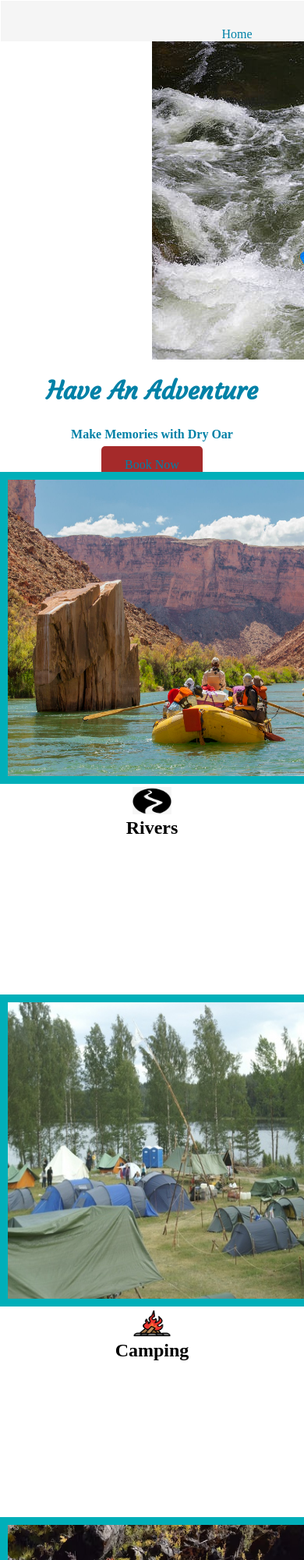
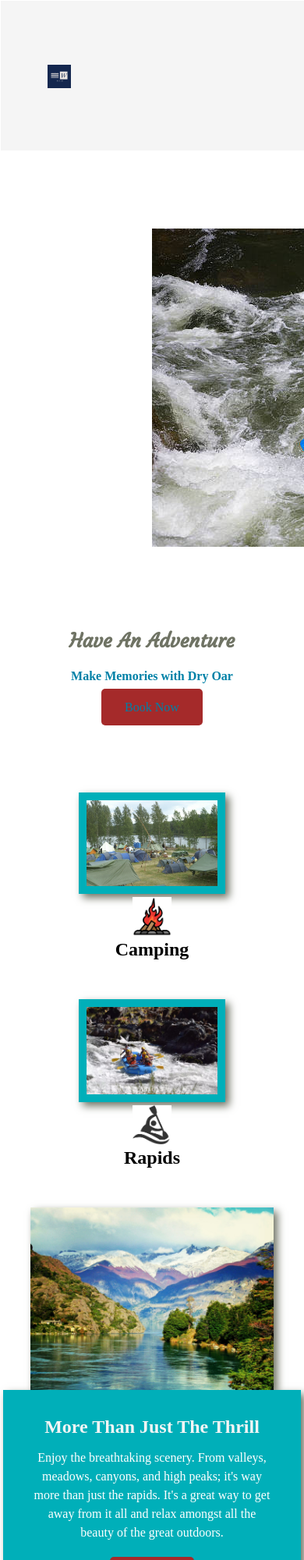
Before and after one commit to Emmyakeh/Wdd130, a plain HTML site: page wwr/index.html in a window 390 px wide. Shown: the top 2000 px of the page at 78% size. Drawn offline with Linux system fonts and the light colour scheme.

Commit message:
Update12

```diff
--- a/wwr/index.html
+++ b/wwr/index.html
@@ -38,23 +38,23 @@
     </section>
 </div>
 <main class="home-grid">
-  <section class="rivers-card">
-    <img class="card-img" src="images/GettyImages-484781277-5c5af66ac9e77c000102d261.jpg" width="500" height="400" alt="river in forest">
-    <img class="icon" src="images/13-139575_png-file-river-icon-white.png" width="40" height="35" alt="river icon">
-    <h2>Rivers</h2>
+   <!--<section class="rivers-card">
+    <img class="card-img" src="images/GettyImages-484781277-5c5af66ac9e77c000102d261.jpg"  alt="river in forest">
+    <img class="icon" src="images/13-139575_png-file-river-icon-white.png"  alt="river icon">
+    <h2>Rivers</h2> -->
 </section>
 <section class="camping-card">
-    <img class="card-img" src="images/camp1.jpg" width="500" height="400" alt="tent in mountains">
-    <img class="icon" src="images/download.png" width="40" height="35" alt="fire icon">
+    <img class="card-img" src="images/camp1.jpg" alt="tent in mountains">
+    <img class="icon" src="images/download.png"  alt="fire icon">
     <h2>Camping</h2>
 </section>
 <section class="rapids-card">
-    <img class="card-img" src="images/Pigeon-Point-Half-Day-image-1.avif" width="500" height="400" alt="rafting boat">
-    <img class="icon" src="images/paddle.png" width="40" height="35" alt="oars icon">
+    <img class="card-img" src="images/Pigeon-Point-Half-Day-image-1.avif"  alt="rafting boat">
+    <img class="icon" src="images/paddle.png"  alt="oars icon">
     <h2>Rapids</h2>
 </section>
 <div id = 'background'></div>
-<img class="mountains" src="images/andes-beautiful-view-qhd.jpg" width = "500" height="400" alt="Misty mountains">
+<img class="mountains" src="images/andes-beautiful-view-qhd.jpg"  alt="Misty mountains">
 <section class="msg">
     <h2>More Than Just The Thrill</h2>
     <p>Enjoy the breathtaking scenery. From valleys, meadows, canyons, and high peaks; it's way more than just the rapids.
--- a/wwr/styles/style.css
+++ b/wwr/styles/style.css
@@ -6,6 +6,12 @@ nav a{text-align: center;
     padding: 35px;
 
 }
+
+nav{display: flex;
+    justify-content: space-around ;
+
+}
+
 
 main section{text-align: center;
 
@@ -28,6 +34,7 @@ h4{text-align: center;
 }
 
 #background { height: 725px;
+    margin-top: 100px;
 }
 
 
@@ -37,7 +44,15 @@ h4{text-align: center;
     width: 1000px;
 }
 
+
+#hero-msg{ grid-column:2/3;
+    grid-row: 1/2;
+    margin-top: 100px;
+
+}
+
 #hero-msg h1, #hero-msg h4{ text-align: center;
+
 }
 
 
@@ -49,6 +64,9 @@ body {
 
 header {
     background-color: whitesmoke;
+    display: grid;
+    grid-template-columns: 150px auto;
+    margin-bottom: 100px;
 }
 
 nav a:hover {
@@ -60,11 +78,11 @@ nav a:hover {
     color: #0081a7;
     font-family: 'Courgette', 'Roboto' ,sans-serif ;
     font-size: 2em;
-    margin-top: 15px;
+    margin-top: 100px;
 
 }
 
-h2{margin: 0;
+h2{ margin: 0;
 
 }
 
@@ -78,23 +96,44 @@ h2{margin: 0;
     border-radius: 5px ;
 }
 
-.card-img{border: 10px solid #00afb9;
+.card-img{
+    border: 10px solid #00afb9;
+    transition: transform .5s;
+    box-shadow: 5px 5px 10px #6f7364;
+    width: 80%;
+
+}
+
+.card-img:hover{
+    opacity: .6;
+    transform: scale(1.1);
+}
 
 
-}
+
+
 .book:hover, .join:hover{background-color: black;
     color: #0081a7;
 }
 
 #background {
     background-color: rgb(97, 113, 94);
+
 }
 
-.msg{background-color: #00afb9;
+
+
+.msg{
+    background-color: #00afb9;
     line-height: 1.5em;
     padding: 35px;
+    margin-top: 100px;
+    box-shadow: 5px 5px 10px #6f7364;
+    grid-column: 6/10 ;
+    grid-row: 6/7 ;
+}
 
-}
+
 
 .msg h2{color: whitesmoke
     ;}
@@ -106,6 +145,9 @@ h2{margin: 0;
 footer {background-color: #00afb9;
     color: white;
     margin-top: 200px;
+    display: flex;
+    justify-content: space-around;
+    align-items: center;
 
 }
 
@@ -128,15 +170,103 @@ footer .social img{
 #hero-img{width: 100;
 }
 
+#hero{display: grid;
+    grid-template-columns: 1fr 3fr 1fr;
+    margin-top: -100px;
+
+}
+
+#hero-box {
+    grid-column: 1/4;
+    grid-row: 1/3;
+    z-index: -1;
+}
+
 .logo { width: 30px ;
     height: 10;
 }
 
 #logo_link {
     padding-top: 5px;
+    justify-self: center;
+    align-self: center;
 }
 
-.river-card, .camping-card, .rapids-card {
-    margin: 200px 0;
+
+.home-grid{ display: grid;
+    margin-top: 100px;
+    grid-template-columns: 3fr 1fr 1fr ;
 
 }
+
+
+
+
+/*.river-card{
+    grid-column: 2/4;
+    grid-row: 2/3 ;
+} */
+.camping-card {
+    grid-column: 5/7;
+    grid-row: 2/3 ;
+
+}
+
+.rapids-card{
+    grid-column: 8/10;
+    grid-row: 2/3;
+}
+
+#background {
+    grid-column: 1/11;
+    grid-row: 4/9;
+}
+
+.mountains {
+    width: 100%;
+    grid-column: 2/7;
+    grid-row: 5/8;
+    box-shadow: 5px 5px 10px #6f7364;
+}
+
+@media screen and (max-width: 900px) {
+    #hero, .home-grid {
+        display: block;
+        height: auto;
+    }
+    nav, footer {
+        flex-direction: column;
+    }
+    nav a {
+        display: block;
+        padding: 15px;
+    }
+    #hero {
+        margin-top: 0;
+    }
+    #hero-msg {
+        margin-top: 0;
+    }
+    #hero-msg h4 {
+        display: none;
+    }
+    .home-title {
+        font-size: 25px;
+        color: #6f7364;
+    }
+    .rivers-card, .camping-card, .rapids-card {
+        margin: 50px auto;
+        width: 60%;
+    }
+    #background {
+        display: none;
+    }
+    .mountains, .msg {
+        width: 80%;
+        display: block;
+        margin: 0 auto;
+    }
+    footer {
+        margin-top: 25px;
+    }
+}
```
Also changed, not shown: positioning/positionstyles.css (+17 -12 lines).
